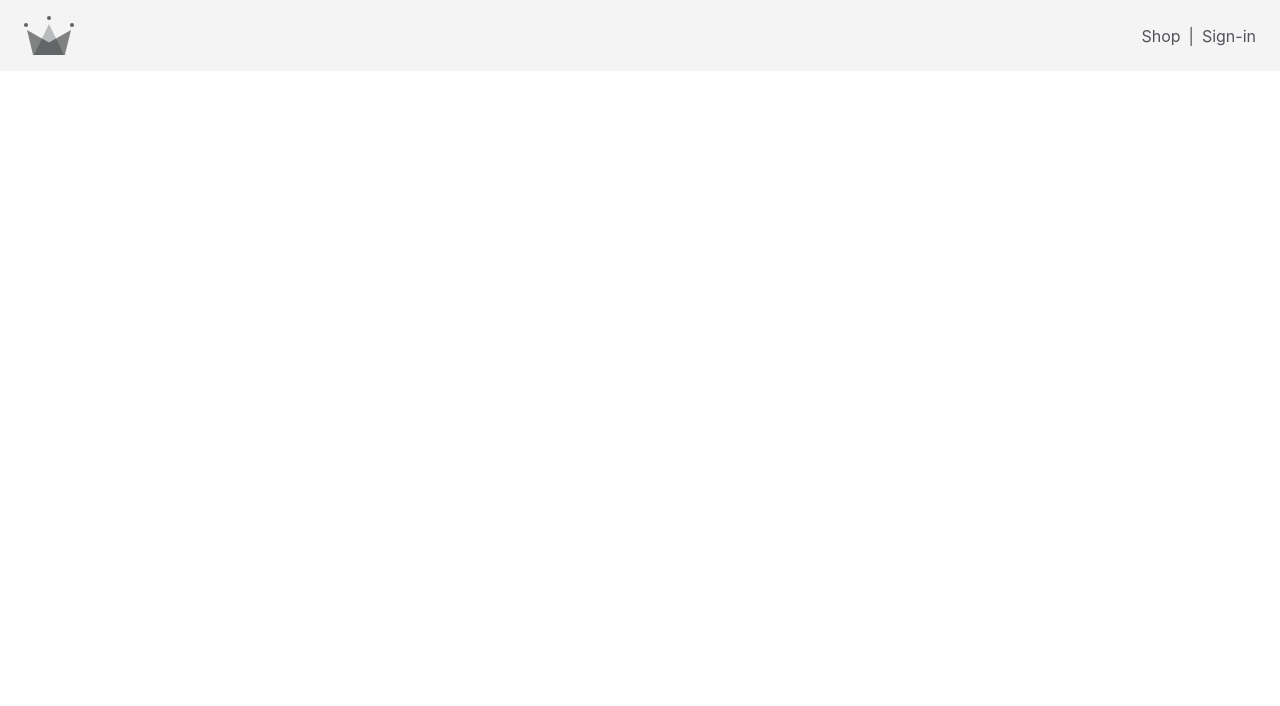
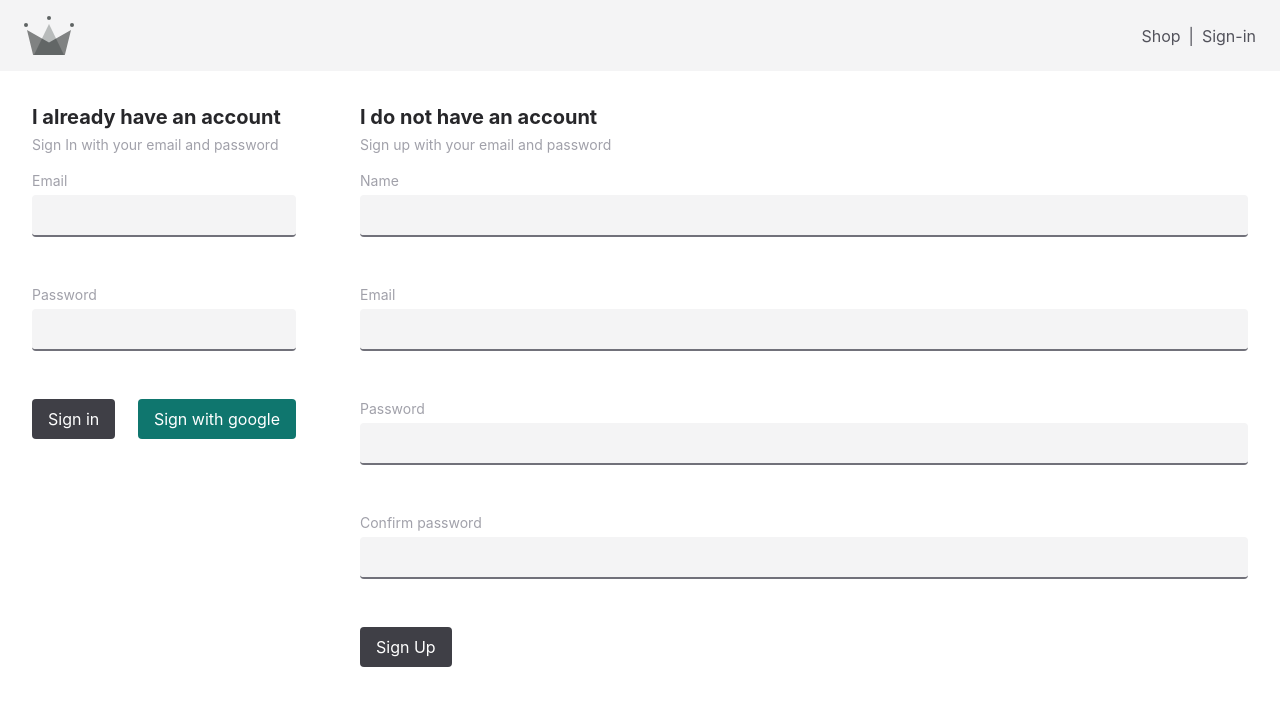
Before and after one commit to RubensCordeiro/clothing-store, a React (Create React App) app: page /auth in a window 1280 px wide. Before the commit this address had no page. Shown: the top 706 px of the page. Built offline with nearby package versions, Linux system fonts and the light colour scheme.

Commit message:
Started logic for sign-up form

```diff
--- a/src/App.js
+++ b/src/App.js
@@ -1,8 +1,9 @@
 import GlobalContainer from "./components/UI/GlobalContainer";
 import Navbar from "./components/UI/Navigation/Navbar";
+import { Routes, Route } from "react-router";
+
 import HomePage from "./components/pages/home/HomePage";
-import { Routes, Route } from "react-router";
-import SignIn from "./components/pages/sign-in/Sign-in";
+import AuthenticationPage from "./components/pages/authentication/AuthenticationPage";
 
 function App() {
   return (
@@ -11,7 +12,7 @@ function App() {
       <GlobalContainer>
         <Routes>
           <Route index element={<HomePage />} />
-          <Route path="/sign-in" element={<SignIn />} />
+          <Route path="/auth" element={<AuthenticationPage />} />
         </Routes>
       </GlobalContainer>
     </div>
--- /dev/null
+++ b/src/components/authentication/sign-in/Sign-in.js
@@ -0,0 +1,61 @@
+/* eslint-disable no-unused-vars */
+
+import {
+  signInWithGooglePopup,
+  createUserDocumentFromAuth,
+} from "../../../utils/firebase/firebase.utils";
+
+const SignIn = () => {
+  const logGoogleUser = async () => {
+    const { user } = await signInWithGooglePopup();
+    const userDocRef = await createUserDocumentFromAuth(user);
+  };
+
+  const submitHandler = (e) => {
+    e.preventDefault();
+  };
+
+  return (
+    <article className="">
+      <h1 className="text-xl text-zinc-800 font-bold mb-1">
+        I already have an account
+      </h1>
+      <p className="text-sm text-zinc-400 mb-4">
+        Sign In with your email and password
+      </p>
+      <form action="submit" className="" onSubmit={submitHandler}>
+        <div className="flex flex-col mb-12">
+          <label htmlFor="name" className="text-sm text-zinc-400 mb-1">
+            Email
+          </label>
+          <input
+            type="text"
+            className="p-2 bg-zinc-100 rounded border-b-2 border-zinc-500"
+          />
+        </div>
+        <div className="flex flex-col mb-12">
+          <label htmlFor="name" className="text-sm text-zinc-400 mb-1">
+            Password
+          </label>
+          <input
+            type="text"
+            className="p-2 bg-zinc-100 rounded border-b-2 border-zinc-500"
+          />
+        </div>
+        <div className="flex justify-between">
+          <button className="px-4 py-2 bg-zinc-700 rounded text-white">
+            Sign in
+          </button>
+          <button
+            onClick={logGoogleUser}
+            className="px-4 py-2 bg-teal-700 rounded text-white"
+          >
+            Sign with google
+          </button>
+        </div>
+      </form>
+    </article>
+  );
+};
+
+export default SignIn;
--- /dev/null
+++ b/src/components/authentication/sign-up/Sign-up.js
@@ -0,0 +1,96 @@
+import { useState } from "react";
+
+const defaultFormFields = {
+  displayName: "",
+  email: "",
+  password: "",
+  confirmPassword: "",
+};
+
+const SignUp = () => {
+  const [formFields, setFormFields] = useState(defaultFormFields);
+  const { displayName, email, password, confirmPassword } = formFields;
+
+  const handleChange = (event) => {
+    const { name, value } = event.target;
+    setFormFields((prevState) => {
+      return { ...formFields, [name]: value };
+    });
+  };
+
+  const submitHandler = (e) => {
+    e.preventDefault();
+    console.log(displayName, email, password, confirmPassword);
+  };
+
+  return (
+    <article className="grow">
+      <h1 className="text-xl text-zinc-800 font-bold mb-1">
+        I do not have an account
+      </h1>
+      <p className="text-sm text-zinc-400 mb-4">
+        Sign up with your email and password
+      </p>
+      <form action="submit" className="" onSubmit={submitHandler}>
+        <div className="flex flex-col mb-12">
+          <label htmlFor="name" className="text-sm text-zinc-400 mb-1">
+            Name
+          </label>
+          <input
+            type="text"
+            className="p-2 bg-zinc-100 rounded border-b-2 border-zinc-500"
+            required
+            name="displayName"
+            value={displayName}
+            onChange={handleChange}
+          />
+        </div>
+        <div className="flex flex-col mb-12">
+          <label htmlFor="name" className="text-sm text-zinc-400 mb-1">
+            Email
+          </label>
+          <input
+            type="text"
+            className="p-2 bg-zinc-100 rounded border-b-2 border-zinc-500"
+            required
+            name="email"
+            value={email}
+            onChange={handleChange}
+          />
+        </div>
+        <div className="flex flex-col mb-12">
+          <label htmlFor="name" className="text-sm text-zinc-400 mb-1">
+            Password
+          </label>
+          <input
+            type="text"
+            className="p-2 bg-zinc-100 rounded border-b-2 border-zinc-500"
+            required
+            name="password"
+            value={password}
+            onChange={handleChange}
+          />
+        </div>
+        <div className="flex flex-col mb-12">
+          <label htmlFor="name" className="text-sm text-zinc-400 mb-1">
+            Confirm password
+          </label>
+          <input
+            type="text"
+            className="p-2 bg-zinc-100 rounded border-b-2 border-zinc-500"
+            required
+            name="confirmPassword"
+            value={confirmPassword}
+            onChange={handleChange}
+          />
+        </div>
+        <div className="flex justify-between">
+          <button className="px-4 py-2 bg-zinc-700 rounded text-white">
+            Sign Up
+          </button>
+        </div>
+      </form>
+    </article>
+  );
+};
+export default SignUp;
--- /dev/null
+++ b/src/components/pages/authentication/AuthenticationPage.js
@@ -0,0 +1,15 @@
+import SignIn from "../../authentication/sign-in/Sign-in";
+import SignUp from "../../authentication/sign-up/Sign-up";
+
+const AuthenticationPage = () => {
+  return (
+    <section className="mt-8 px-8 flex flex-col mx-auto">
+      <div className="flex justify-between gap-x-16">
+        <SignIn />
+        <SignUp />
+      </div>
+    </section>
+  );
+};
+
+export default AuthenticationPage;
--- a/src/components/pages/sign-in/Sign-in.js
+++ /dev/null
@@ -1,22 +0,0 @@
-/* eslint-disable no-unused-vars */
-
-import {
-  signInWithGooglePopup,
-  createUserDocumentFromAuth,
-} from "../../../utils/firebase/firebase.utils";
-
-const SignIn = () => {
-  const logGoogleUser = async () => {
-    const { user } = await signInWithGooglePopup();
-    const userDocRef = await createUserDocumentFromAuth(user);
-  };
-
-  return (
-    <div className="">
-      <h1>Sign in page</h1>
-      <button onClick={logGoogleUser}>Log In via Google</button>
-    </div>
-  );
-};
-
-export default SignIn;
```
Also changed, not shown: src/utils/firebase/firebase.utils.js (+2 -6 lines).
